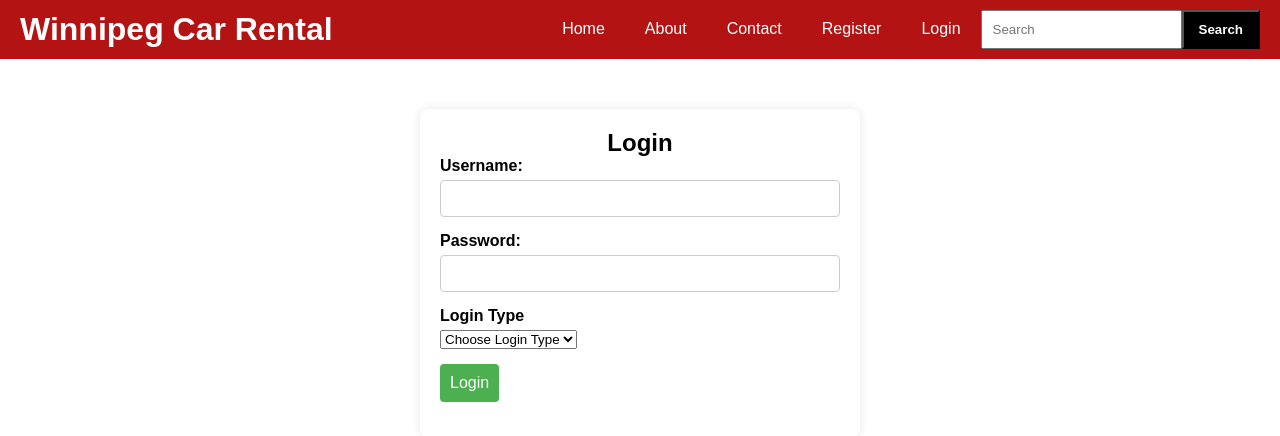
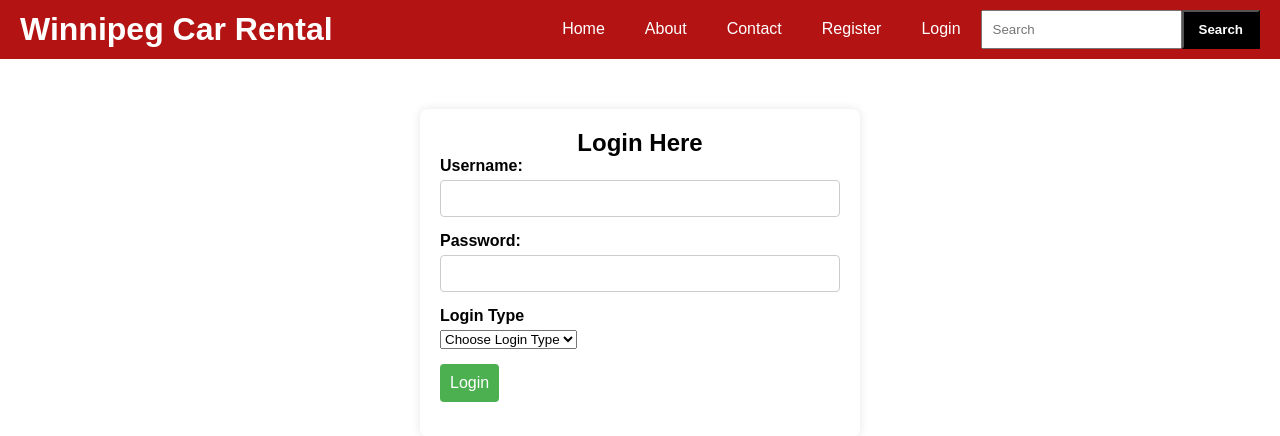
Before and after one commit to Pawanpreetkaur963/carrental, a PHP site: page /login.php in a window 1280 px wide. Shown: the top 436 px of the page. Run offline with PHP 8.4, Linux system fonts and the light colour scheme.

Commit message:
tittle changed

```diff
--- a/login.php
+++ b/login.php
@@ -44,7 +44,7 @@ if($count>0)
 <!--login section -->
 <section class=" ">
 <div class="login-container">
-    <h2>Login</h2>
+    <h2>Login Here</h2>
 <?php echo $msg; ?>
     <form class="login-form" action="" method="post">
       <div class="form-group">
```
